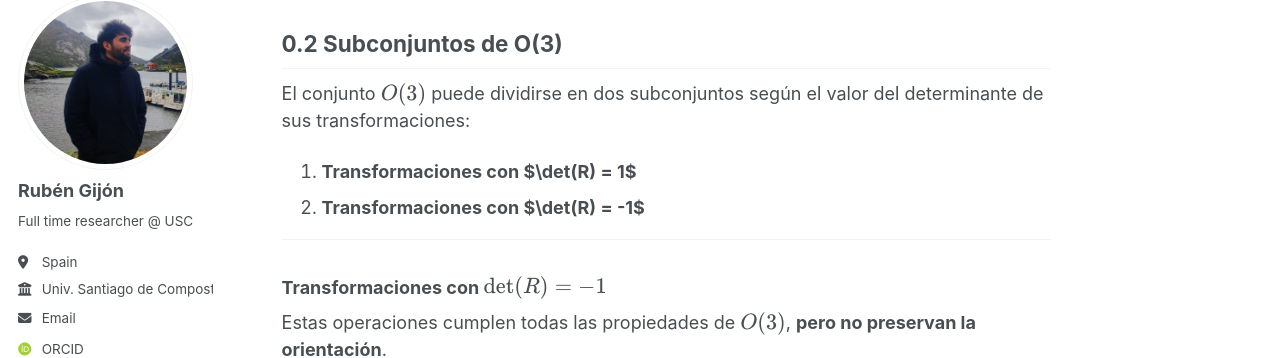
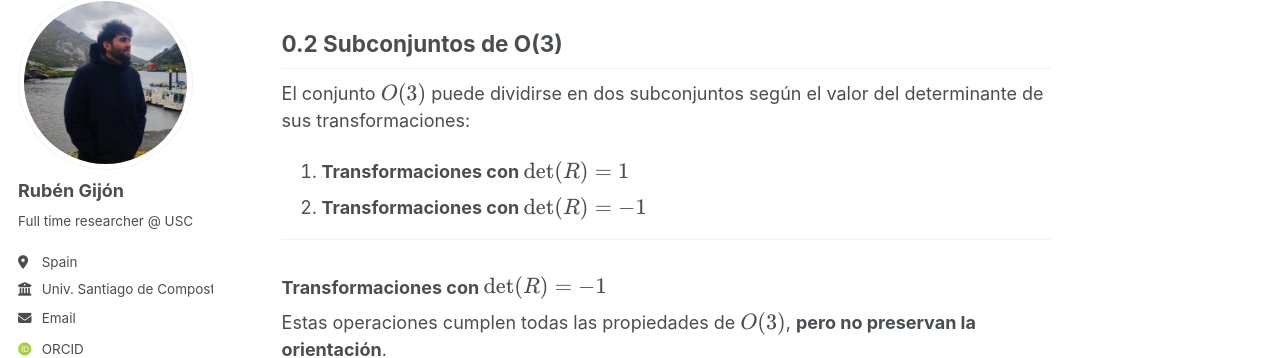
Before and after one commit to rubzip/rubzip.github.io, a Jekyll site: the page built from _posts/2025-11-13-espacios-de-rotacion.md, in a window 1280 px wide and 900 px high, scrolled down 1372 px. Shown: the part 104-462 px from the top of the window. Built offline with Jekyll 4.4.1, drawn with Linux system fonts in a browser that asks for light colours; some web fonts are replaced; a script that is not in the unit is left out.

Commit message:
Fix formatting of determinant notation in document

```diff
--- a/_posts/2025-11-13-espacios-de-rotacion.md
+++ b/_posts/2025-11-13-espacios-de-rotacion.md
@@ -90,8 +90,8 @@ $$
 
 El conjunto $$O(3)$$ puede dividirse en dos subconjuntos según el valor del determinante de sus transformaciones:
 
-1. **Transformaciones con $\det(R) = 1$**
-2. **Transformaciones con $\det(R) = -1$**
+1. **Transformaciones con $$\det(R) = 1$$**
+2. **Transformaciones con $$\det(R) = -1$$**
 
 ---
 
```
